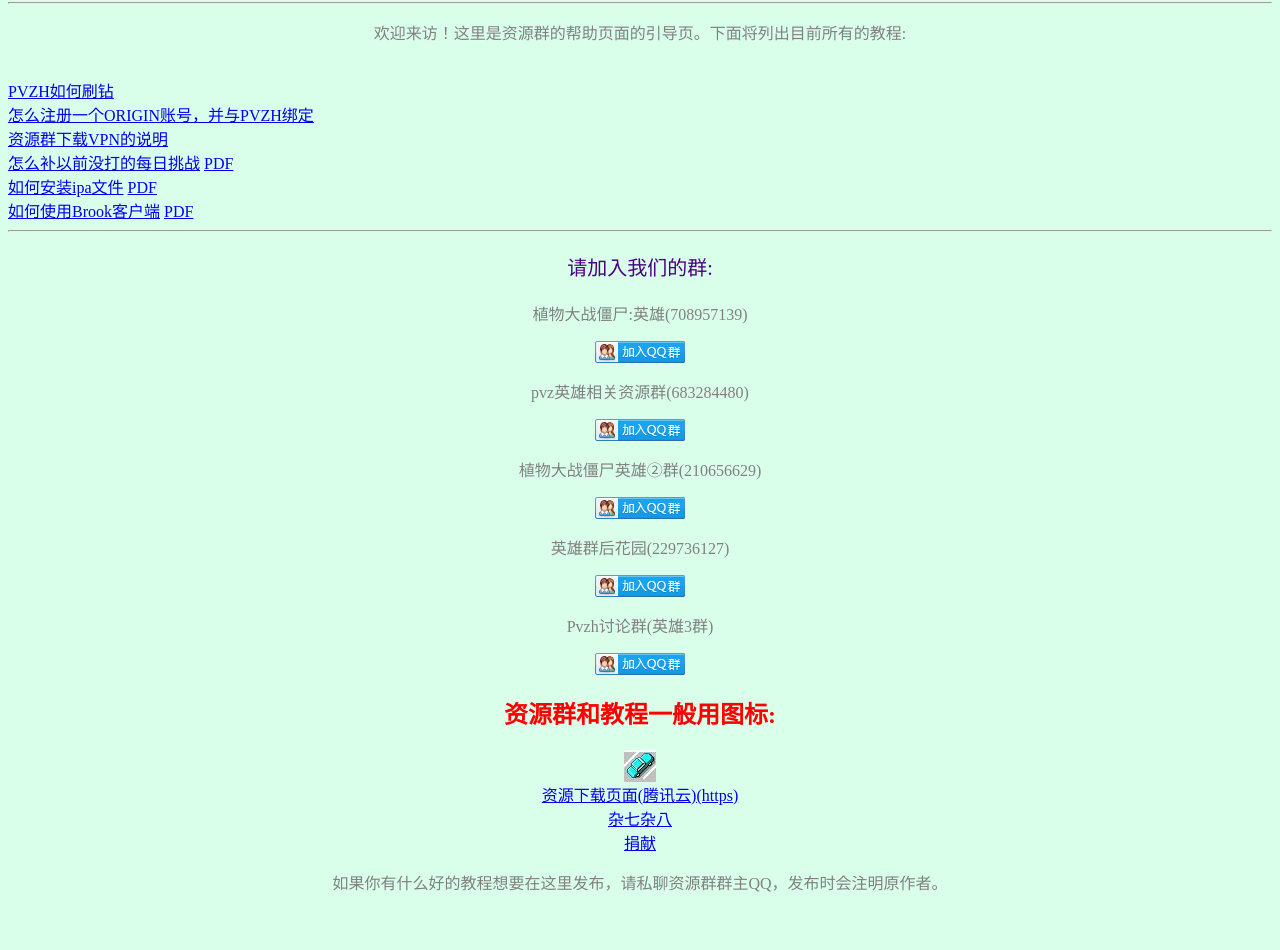
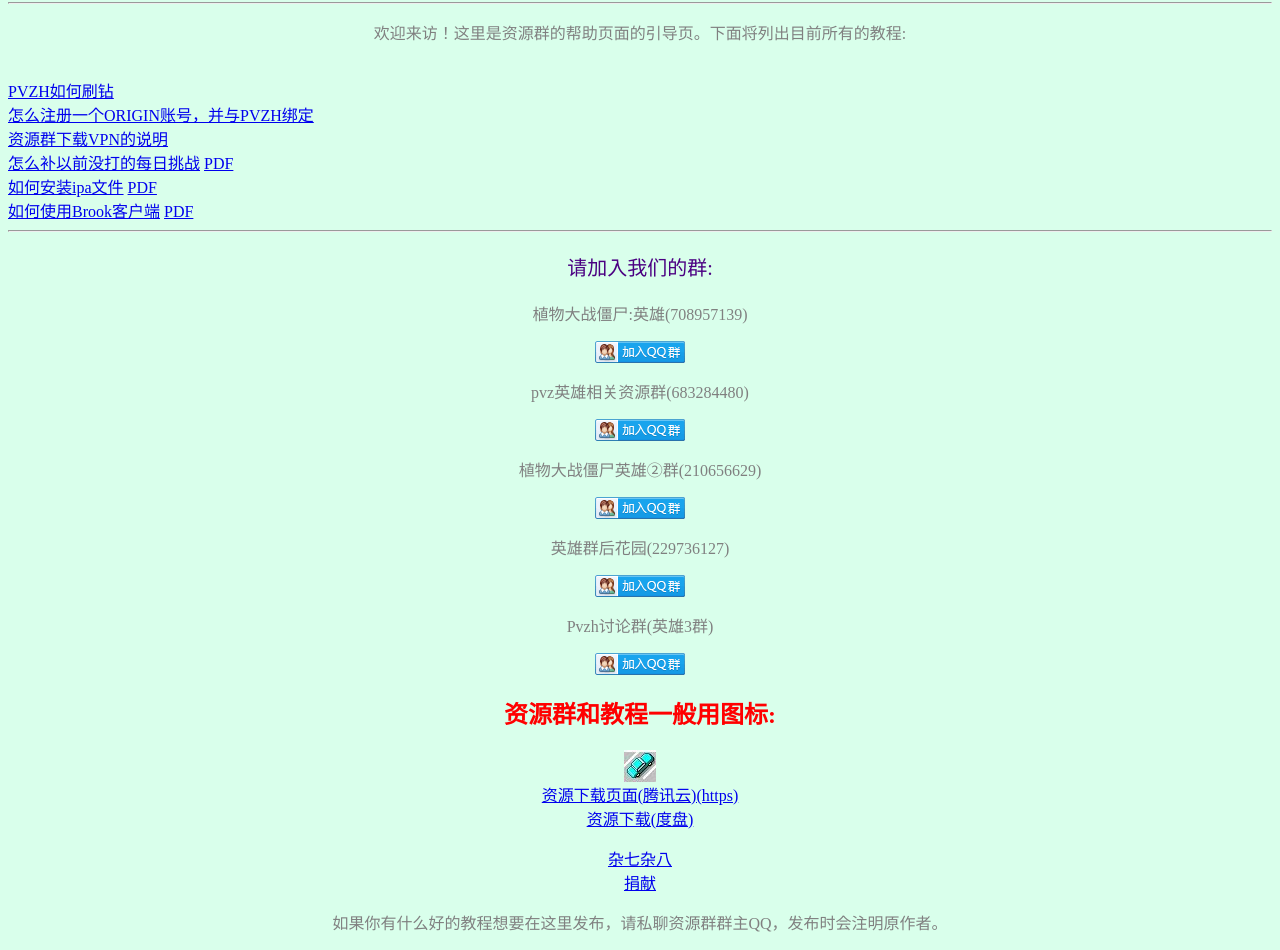
Before and after one commit to pvzheroes1/pvzheroes1.github.io, a plain HTML site: page index.html in a window 1280 px wide. Shown: the part 87-1037 px from the top of the page. Before the commit the page ends 997 px from the top, so only its background shows below. Drawn offline with Linux system fonts and the light colour scheme.

Commit message:
Update index.html

```diff
--- a/index.html
+++ b/index.html
@@ -46,6 +46,7 @@
   <h2>资源群和教程一般用图标:</h2>
   <img src="./car.jpg" alt="小车子">
   <div><a target="_blank" href="https://oneserver-1255317343.cos-website.ap-shanghai.myqcloud.com/">资源下载页面(腾讯云)(https)</a></div>
+  <div><a target="_blank" href="https://eyun.baidu.com/s/3jJpNO2q">资源下载(度盘)</p></div>
   <div><a target="_blank" href="./s.html">杂七杂八</a></div>
   <div><a target="_blank" href="./donate">捐献</a></div>
   <p>如果你有什么好的教程想要在这里发布，请私聊资源群群主QQ，发布时会注明原作者。</p>
```
